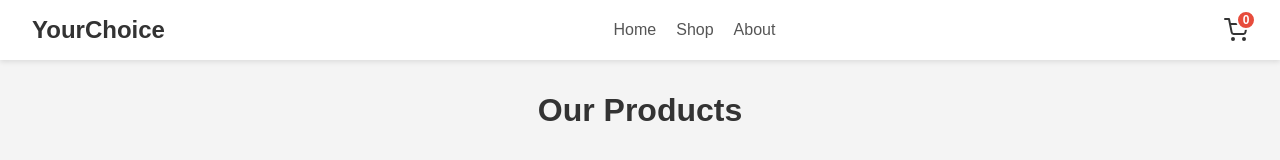
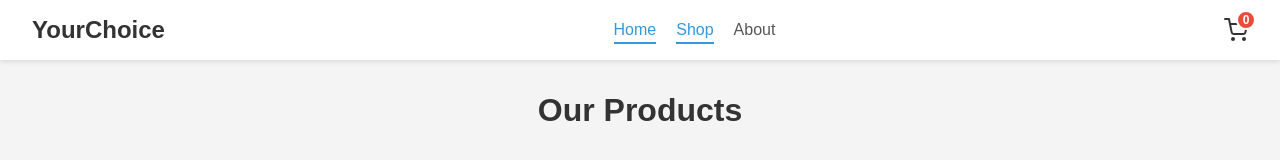
Before and after one commit to AbdullahRFA/Redux_and_RTK, a React app in the folder react_redux_toolkit/: page / in a window 1280 px wide. Shown: the top 160 px of the page. Built offline with nearby package versions, Linux system fonts and the light colour scheme; no server answers; the HTML template or start-up script is replaced by a standard one.

Commit message:
fix: repair active link styling and Home route matching
- Move active link CSS in App.css outside of mobile media query so it works on desktop.
- Add 'end' prop to Home and Shop NavLinks in header.jsx to prevent them from staying active on other pages.

```diff
--- a/react_redux_toolkit/src/App.css
+++ b/react_redux_toolkit/src/App.css
@@ -537,9 +537,11 @@ body {
     border-top: 1px solid #eee;
   }
   /* --- Navigation Active State --- */
+
+}
+
 .site-nav a.active-link {
-  color: #3498db; /* Blue color for active page */
+  color: #3498db;
   border-bottom: 2px solid #3498db;
   padding-bottom: 4px;
 }
-}
--- a/react_redux_toolkit/src/component/header.jsx
+++ b/react_redux_toolkit/src/component/header.jsx
@@ -1,9 +1,9 @@
 import AddToCart from "./addToCart";
-import { NavLink, Link } from "react-router-dom"; // Import NavLink for active styling
+import { NavLink, Link } from "react-router-dom";
 
 const Header = () => {
   return (
-    <header className="site-header"> {/* Fixed: class -> className */}
+    <header className="site-header">
       <div className="site-logo">
         <Link to="/">YourChoice</Link>
       </div>
@@ -11,14 +11,14 @@ const Header = () => {
       <nav className="site-nav">
         <ul>
           <li>
-            {/* NavLink adds an 'active' class automatically when route matches */}
-            <NavLink to="/" className={({ isActive }) => (isActive ? "active-link" : "")}>
+            {/* ADD 'end' HERE */}
+            <NavLink to="/" end className={({ isActive }) => (isActive ? "active-link" : "")}>
               Home
             </NavLink>
           </li>
           <li>
-            {/* Point Shop to home as well, or a specific /shop route if you make one */}
-            <NavLink to="/" className={({ isActive }) => (isActive ? "active-link" : "")}>
+            {/* Since Shop also points to /, it also needs 'end' or a unique route */}
+            <NavLink to="/" end className={({ isActive }) => (isActive ? "active-link" : "")}>
               Shop
             </NavLink>
           </li>
```
